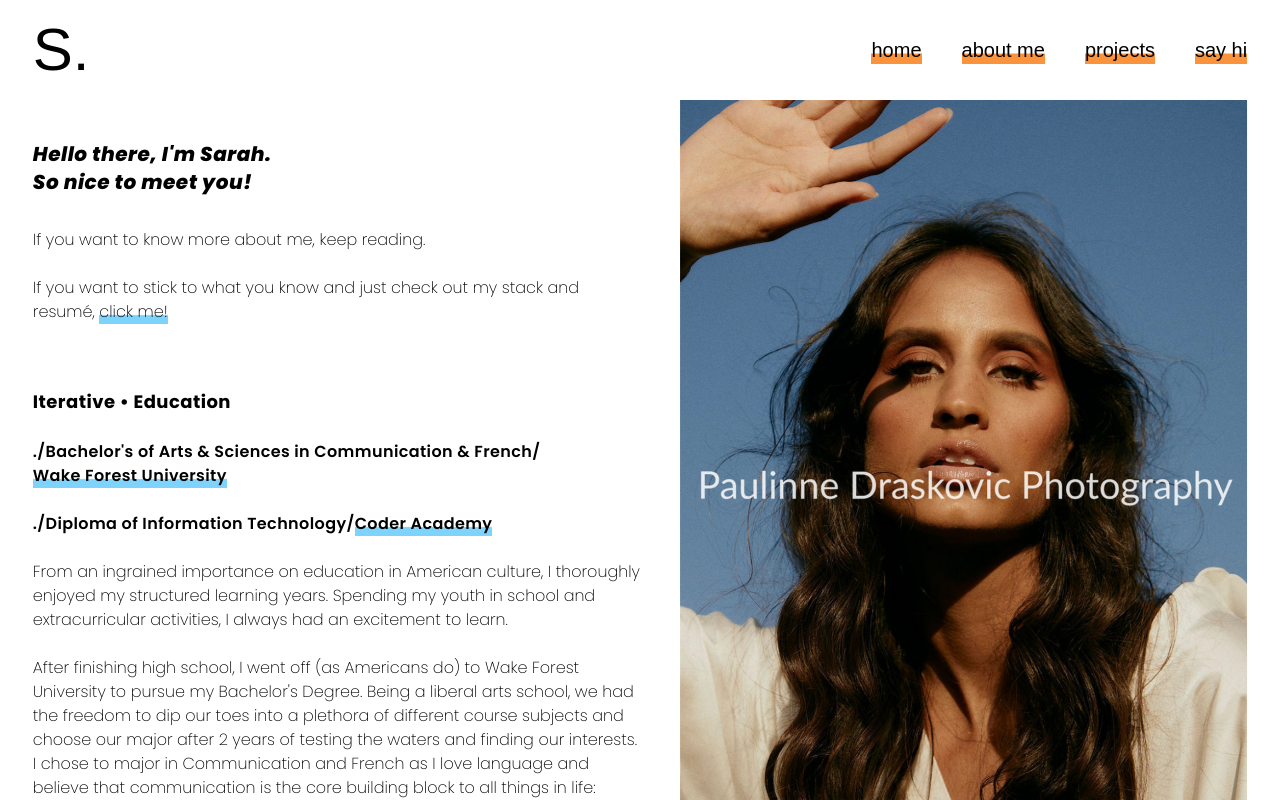
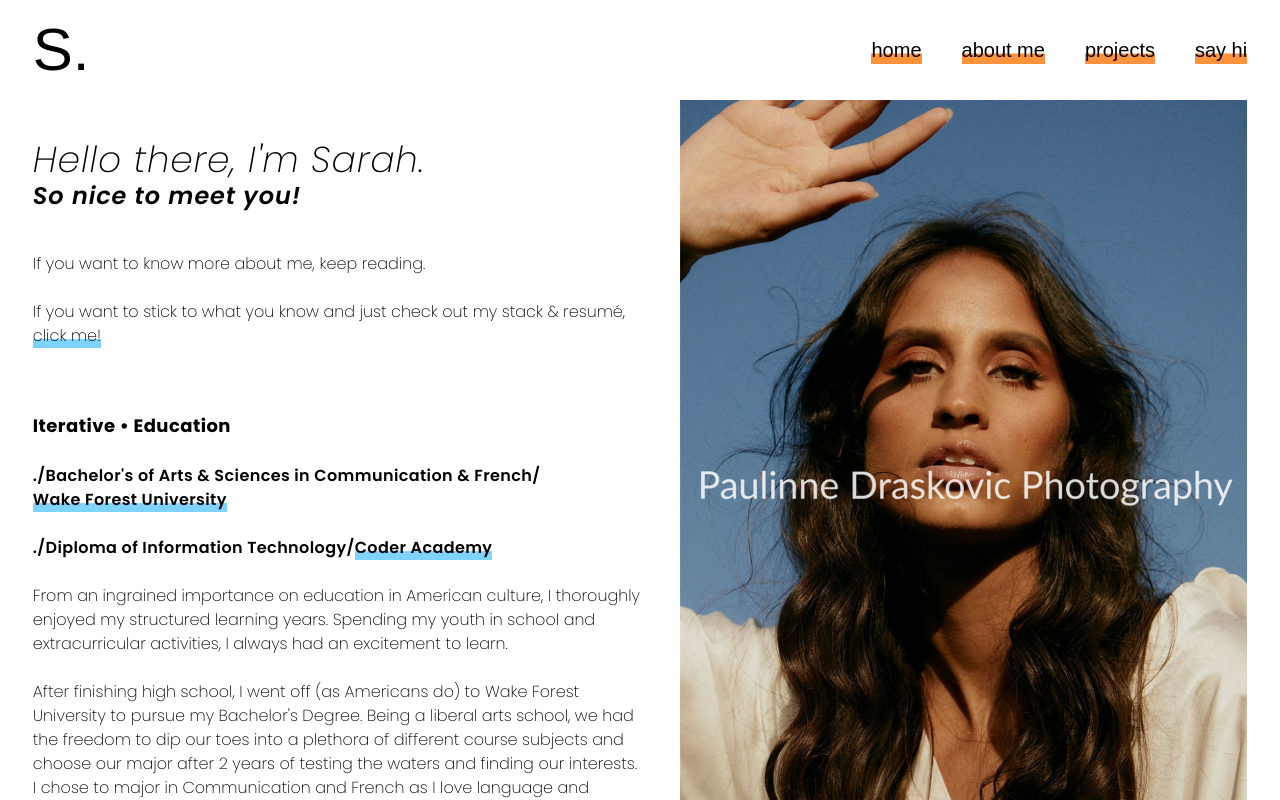
Before and after one commit to sarahhlandis/portfolio-react, a React (Vite) app: page /about in a window 1280 px wide. Shown: the top 800 px of the page. Built offline with nearby package versions, Linux system fonts and the light colour scheme; a web font is replaced by a local one.

Commit message:
feat[About]: modified intro text font sizes and weights for drama.

```diff
--- a/src/pages/About.jsx
+++ b/src/pages/About.jsx
@@ -23,8 +23,10 @@ export function About() {
     <div id="aos-container" className="flex">
         <div className="text-left font-poppins font-extralight pt-10 flex-col w-1/2 scroll-hidden">
             <section data-aos="fade-right" data-aos-easing="ease-in-out">
-                <p className="text-xl font-extrabold italic pb-8 tracking-wide">
-                    Hello there, I&#39;m Sarah. <br />So nice to meet you!
+                <p className="text-4xl tracking-wide italic">
+                    Hello there, I&#39;m Sarah.
+                    <br />
+                <p className="font-semibold  text-2xl">So nice to meet you!</p>
                     <br />
                 </p>
             </section>
@@ -33,7 +35,7 @@ export function About() {
                 If you want to know more about me, keep reading.
                 <br/>
                 <br />
-                If you want to stick to what you know and just check out my stack and resumé, <a className="relative inline-block bg-gradient-to-t from-sky-300 from-35% to-transparent to-40% hover:bg-sky-300 transition duration-100 ease-in-out" href="#tech">click me!</a>
+                If you want to stick to what you know and just check out my stack & resumé, <a className="relative inline-block bg-gradient-to-t from-sky-300 from-35% to-transparent to-40% hover:bg-sky-300 transition duration-100 ease-in-out" href="#tech">click me!</a>
             </p>
             <section data-aos="fade-up" data-aos-easing="ease-in-out" data-aos-delay="100">
                 <p>
@@ -161,7 +163,8 @@ export function About() {
             </div>
         </div>
         <div className="w-1/2" data-aos="fade-in" data-aos-easing="ease-in" data-aos-duration="1700">
-            <img src={biopic} alt="bio photo" className="sticky top-0 pl-10" />
+            <img src={biopic} alt="bio photo" className="sticky top-0 pl-10 " />
+            {/* use this to get whole photo height to show and keep aspect ratio: max-h-screen max-w-full */}
         </div>
     </div>
 
```
